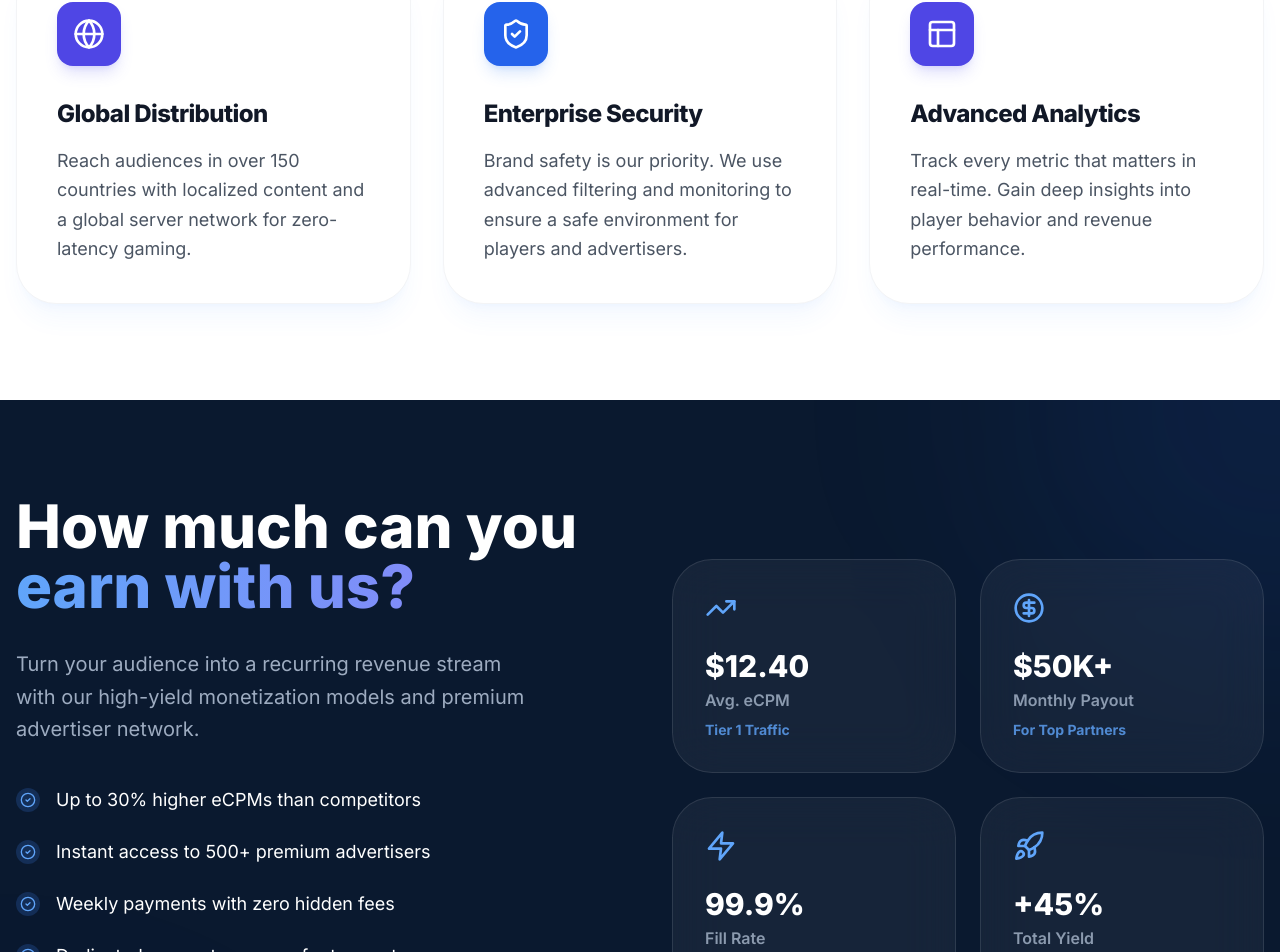
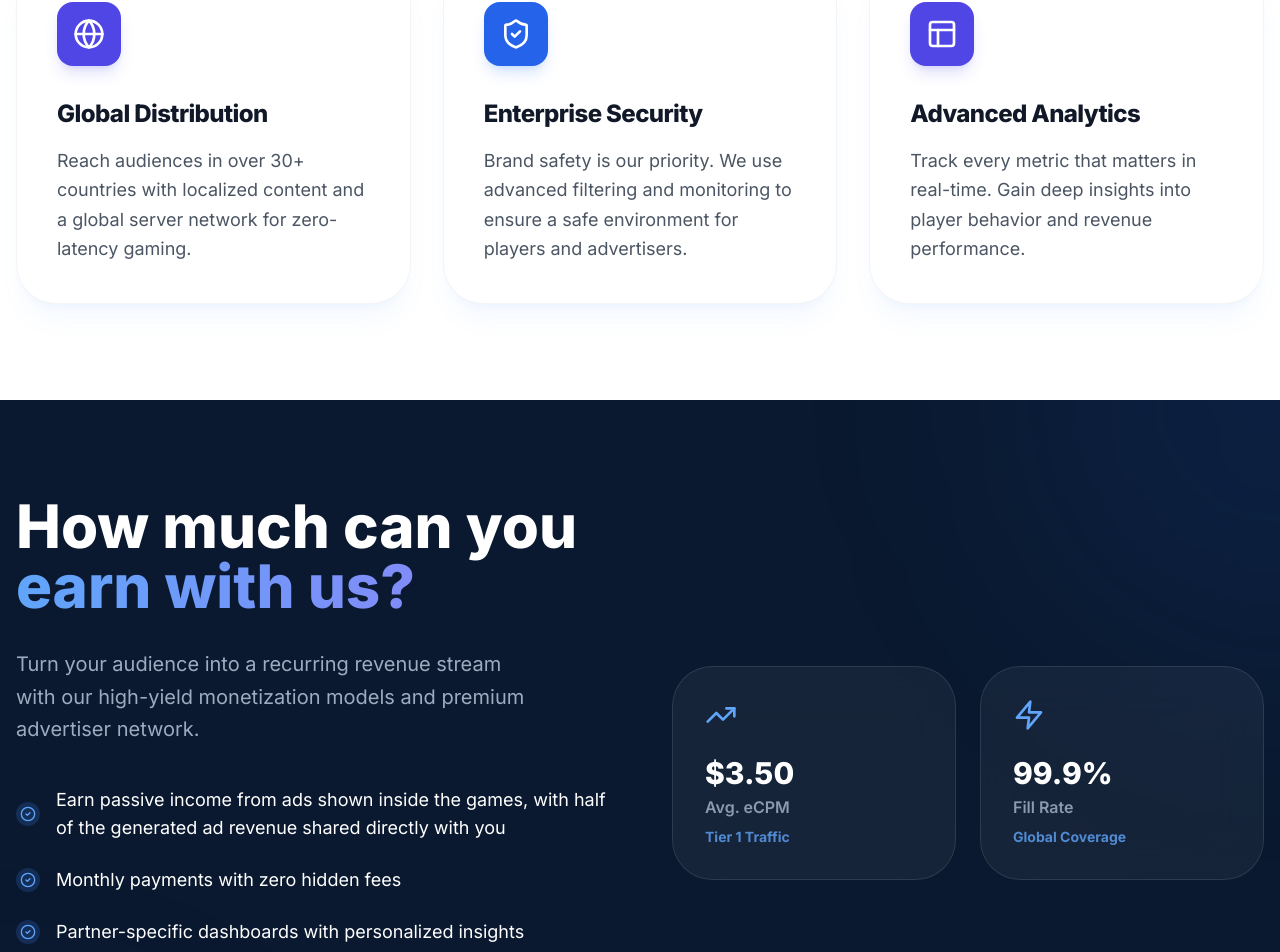
Before and after one commit to Ebook1564/portfoliowebsite-updated-new, a Next.js app: page / in a window 1280 px wide. Shown: the part 1708-2660 px from the top of the page. Built offline with nearby package versions, Linux system fonts and the light colour scheme.

Commit message:
changes on the website some keys

```diff
--- a/app/advertisers/page.tsx
+++ b/app/advertisers/page.tsx
@@ -240,7 +240,7 @@ export default function AdvertisersPage() {
 
                   <ul className="space-y-6 mb-12">
                     {[
-                      "Global reach with 180+ countries supported",
+                      "Global reach with 30+ countries supported",
                       "Advanced demographic and interest targeting",
                       "Real-time analytics and optimization",
                       "Strict brand safety and fraud protection"
@@ -265,10 +265,10 @@ export default function AdvertisersPage() {
 
               <div className="md:w-1/2 grid grid-cols-1 sm:grid-cols-2 gap-6">
                 {[
-                  { metric: "50M+", label: "Monthly Impressions", icon: Globe },
-                  { metric: "2.8%", label: "Average CTR", icon: TrendingUp },
+                  { metric: "15M+", label: "Monthly Impressions", icon: Globe },
+                  { metric: "2%", label: "Average CTR", icon: TrendingUp },
                   { metric: "95%", label: "Completion Rate", icon: Play },
-                  { metric: "180+", label: "Countries Reached", icon: Users },
+                  { metric: "30+", label: "Countries Reached", icon: Users },
                 ].map((stat, i) => (
                   <motion.div
                     key={i}
@@ -316,7 +316,7 @@ export default function AdvertisersPage() {
                   viewport={{ once: true }}
                 >
                   <div className="inline-block px-4 py-1.5 mb-4 rounded-full bg-blue-100 text-blue-600 text-sm font-bold tracking-wider uppercase">
-                    The SnappGame Advantage
+                    The SnappGames Advantage
                   </div>
                   <h2 className="text-4xl md:text-6xl font-black mb-8 text-gray-900 tracking-tighter">
                     Why Advertise <br /><span className="text-blue-600">With Us?</span>
--- a/app/enquire/page.tsx
+++ b/app/enquire/page.tsx
@@ -163,7 +163,7 @@ export default function EnquirePage() {
                     Why partner with <span className="text-blue-600">SnappGame?</span>
                   </h2>
                   <p className="text-lg text-slate-600 font-medium leading-relaxed">
-                    We&apos;re not just a platform; we&apos;re your growth engine. Join 500+ premium publishers and world-class advertisers.
+                    We&apos;re not just a platform; we&apos;re your growth engine. Become part of a growing network of partners maximizing revenue with our high-performance integration.
                   </p>
                 </motion.div>
 
@@ -316,7 +316,7 @@ export default function EnquirePage() {
                                   value={formData.phone}
                                   onChange={(e) => setFormData({ ...formData, phone: e.target.value })}
                                   className="w-full px-6 py-5 bg-slate-50 border border-slate-100 rounded-2xl focus:ring-4 focus:ring-blue-500/10 focus:border-blue-500 focus:bg-white transition-all duration-300 font-medium text-slate-900 placeholder:text-slate-400 min-w-0"
-                                  placeholder="+91 9876543210"
+                                  placeholder="9876543210"
                                 />
                               </div>
                             </div>
--- a/app/layout.tsx
+++ b/app/layout.tsx
@@ -5,7 +5,7 @@ import "./globals.css";
 const inter = Inter({ subsets: ["latin"] });
 
 export const metadata: Metadata = {
-  title: "SnappGame Business - Powering the Future of Casual & HTML5 Gaming",
+  title: "SnappGames Business - Powering the Future of Casual & HTML5 Gaming",
   description: "SnappGame provides HTML5 games, monetization solutions, and advertising platforms for publishers and advertisers.",
   keywords: "HTML5 games, game monetization, game advertising, casual games, game publishers",
 };
--- a/app/page.tsx
+++ b/app/page.tsx
@@ -251,13 +251,13 @@ export default function Home() {
                 {
                   icon: Users,
                   title: "Peak Engagement",
-                  desc: "Our hand-picked library of over 500+ premium HTML5 games are engineered for maximum session length and player retention.",
+                  desc: "Our hand-picked library of over 100+ instant-play HTML5 games are engineered for maximum session length and player retention.",
                   color: "blue"
                 },
                 {
                   icon: Globe,
                   title: "Global Distribution",
-                  desc: "Reach audiences in over 150 countries with localized content and a global server network for zero-latency gaming.",
+                  desc: "Reach audiences in over 30+ countries with localized content and a global server network for zero-latency gaming.",
                   color: "indigo"
                 },
                 {
@@ -331,10 +331,10 @@ export default function Home() {
 
                   <ul className="space-y-6 mb-12">
                     {[
-                      "Up to 30% higher eCPMs than competitors",
-                      "Instant access to 500+ premium advertisers",
-                      "Weekly payments with zero hidden fees",
-                      "Dedicated account manager for top partners"
+                      "Earn passive income from ads shown inside the games, with half of the generated ad revenue shared directly with you",
+                      // "Instant access to 500+ premium advertisers",
+                      "Monthly payments with zero hidden fees",
+                      "Partner-specific dashboards with personalized insights"
                     ].map((text, i) => (
                       <motion.li
                         key={i}
@@ -364,28 +364,28 @@ export default function Home() {
                 {[
                   {
                     label: "Avg. eCPM",
-                    value: "$12.40",
+                    value: "$3.50",
                     detail: "Tier 1 Traffic",
                     icon: TrendingUp
                   },
-                  {
-                    label: "Monthly Payout",
-                    value: "$50K+",
-                    detail: "For Top Partners",
-                    icon: CircleDollarSign
-                  },
+                  // {
+                  //   label: "Monthly Payout",
+                  //   value: "$50K+",
+                  //   detail: "For Top Partners",
+                  //   icon: CircleDollarSign
+                  // },
                   {
                     label: "Fill Rate",
                     value: "99.9%",
                     detail: "Global Coverage",
                     icon: Zap
                   },
-                  {
-                    label: "Total Yield",
-                    value: "+45%",
-                    detail: "Organic Growth",
-                    icon: Rocket
-                  }
+                  // {
+                  //   label: "Total Yield",
+                  //   value: "+45%",
+                  //   detail: "Organic Growth",
+                  //   icon: Rocket
+                  // }
                 ].map((stat, i) => (
                   <motion.div
                     key={i}
@@ -449,7 +449,7 @@ export default function Home() {
                 whileInView={{ opacity: 1, y: 0 }}
                 viewport={{ once: true }}
               >
-                How <span className="text-blue-600">SnappGame</span> Works
+                How <span className="text-blue-600">SnappGames</span> Works
               </motion.h2>
               <motion.p
                 className="text-xl text-gray-600 leading-relaxed"
@@ -767,7 +767,7 @@ export default function Home() {
                   </h2>
 
                   <p className="text-xl md:text-2xl text-slate-300 mb-12 max-w-2xl mx-auto font-medium">
-                    Join thousands of partners already maximizing revenue with our high-performance integration.
+                    Become part of a growing network of partners maximizing revenue with our high-performance integration.
                   </p>
 
                   <div className="flex flex-wrap justify-center gap-6">
--- a/app/publishers/page.tsx
+++ b/app/publishers/page.tsx
@@ -99,7 +99,7 @@ export default function PublishersPage() {
                                 className="text-xl md:text-2xl text-slate-300 mb-10 max-w-2xl mx-auto font-medium"
                                 variants={itemVariants}
                             >
-                                Unlock higher eCPMs and engagement by integrating our premium library of 500+ HTML5 games directly into your platform.
+                                Unlock higher eCPMs and engagement by integrating our premium library of 100+ HTML5 games directly into your platform.
                             </motion.p>
 
                             <motion.div
@@ -168,7 +168,7 @@ export default function PublishersPage() {
                                     title: "Plug-and-Play SDK",
                                     desc: "Get up and running in minutes. Our lightweight SDK is optimized for speed and handles all the complexity of game delivery.",
                                     icon: Zap,
-                                    stats: "5 Minute Integration",
+                                    stats: "30 Minutes Integration",
                                     color: "blue"
                                 },
                                 {
@@ -180,9 +180,9 @@ export default function PublishersPage() {
                                 },
                                 {
                                     title: "Curated Game Library",
-                                    desc: "Offer 500+ hand-picked HTML5 titles that keep users coming back. New games added weekly across all popular genres.",
+                                    desc: "Offer 100+ hand-picked HTML5 titles that keep users coming back. New games added weekly across all popular genres.",
                                     icon: Gamepad2,
-                                    stats: "99% Retention Rate",
+                                    stats: "30% Increased Retention Rate",
                                     color: "purple"
                                 },
                             ].map((item, index) => (
@@ -241,7 +241,7 @@ export default function PublishersPage() {
                                     <ul className="space-y-6 mb-12">
                                         {[
                                             "Highest revenue share in the industry",
-                                            "Weekly payouts with transparent reporting",
+                                            "Monthly payouts with transparent reporting",
                                             "Full technical support and optimization",
                                             "Exclusive access to premium game titles"
                                         ].map((text, i) => (
@@ -265,9 +265,9 @@ export default function PublishersPage() {
 
                             <div className="md:w-1/2 grid grid-cols-1 sm:grid-cols-2 gap-6">
                                 {[
-                                    { metric: "2,500+", label: "Active Publishers", icon: Users },
+                                    { metric: "325+", label: "Apps & Websites Partnered", icon: Users },
                                     { metric: "45%", label: "Avg. Revenue Boost", icon: TrendingUp },
-                                    { metric: "10M+", label: "Games Delivered", icon: Rocket },
+                                    { metric: "100+", label: "Games Delivered", icon: Rocket },
                                     { metric: "99.9%", label: "Platform Uptime", icon: Globe },
                                 ].map((stat, i) => (
                                     <motion.div
@@ -316,7 +316,7 @@ export default function PublishersPage() {
                                     viewport={{ once: true }}
                                 >
                                     <div className="inline-block px-4 py-1.5 mb-4 rounded-full bg-blue-100 text-blue-600 text-sm font-bold tracking-wider uppercase">
-                                        The SnappGame Advantage
+                                        The SnappGames Advantage
                                     </div>
                                     <h2 className="text-4xl md:text-6xl font-black mb-8 text-gray-900 tracking-tighter">
                                         Why Partner <br /><span className="text-blue-600">With Us?</span>
@@ -382,7 +382,7 @@ export default function PublishersPage() {
                                 </h2>
 
                                 <p className="text-xl md:text-2xl text-slate-300 mb-12 max-w-2xl mx-auto font-medium">
-                                    Join 2,500+ partners who are already maximizing their gaming revenue with us.
+                                    Join Hundreds of partners who are already maximizing their gaming revenue with us.
                                 </p>
 
                                 <Link href="/enquire">
--- a/components/Testimonials.tsx
+++ b/components/Testimonials.tsx
@@ -240,8 +240,8 @@ export function Testimonials() {
                 >
                     {[
                         { label: "Partner Satisfaction", value: "99.9%" },
-                        { label: "Active Publishers", value: "2,500+" },
-                        { label: "Games Delivered", value: "10M+" }
+                        { label: "Apps & Websites Partnered", value: "325+" },
+                        { label: "Games Delivered", value: "100+" }
                     ].map((stat, i) => (
                         <div key={i} className="text-center">
                             <div className="text-3xl font-black text-white mb-1">{stat.value}</div>
```
